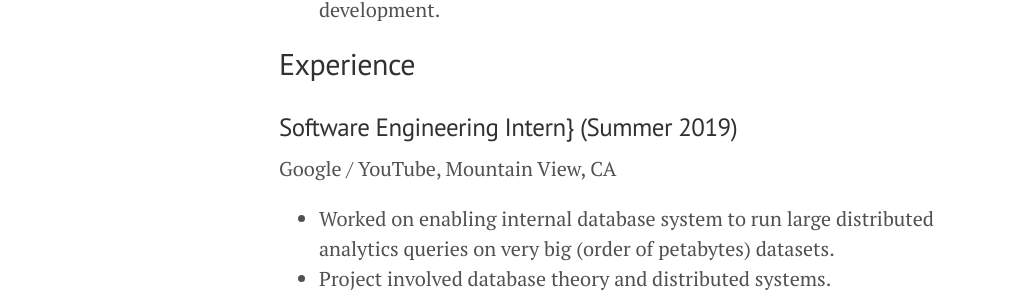
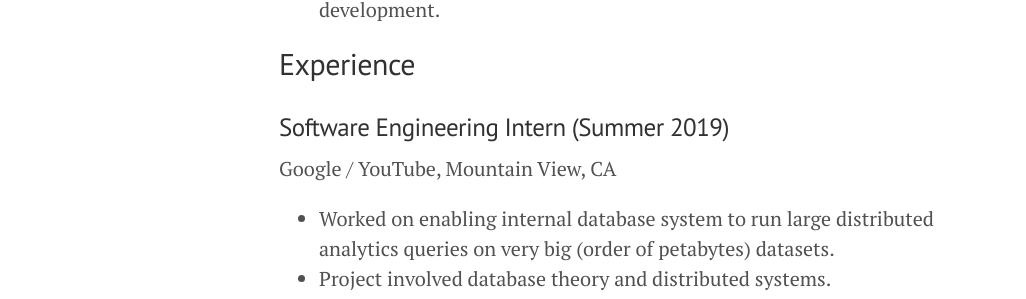
Before and after one commit to arshajii/arshajii.github.io, a Jekyll site: the page built from cv.html, in a window 1280 px wide and 900 px high, scrolled down 971 px. Shown: the part 149-448 px from the top of the window, without its empty margins (1-1027 px from the left). Built offline with Jekyll 4.4.1, drawn with Linux system fonts in a browser that asks for light colours; nearby versions of some CDN libraries; formulas are drawn with MathJax 3.

Commit message:
Fix typo

```diff
--- a/cv.html
+++ b/cv.html
@@ -41,7 +41,7 @@
 
 
 <h2>Experience</h2>
-<h3>Software Engineering Intern} (Summer 2019)</h3>
+<h3>Software Engineering Intern (Summer 2019)</h3>
 <p>Google / YouTube, Mountain View, CA</p>
 <ul>
 <li>Worked on enabling internal database system to run large distributed analytics queries on very big (order of petabytes) datasets.</li>
```
